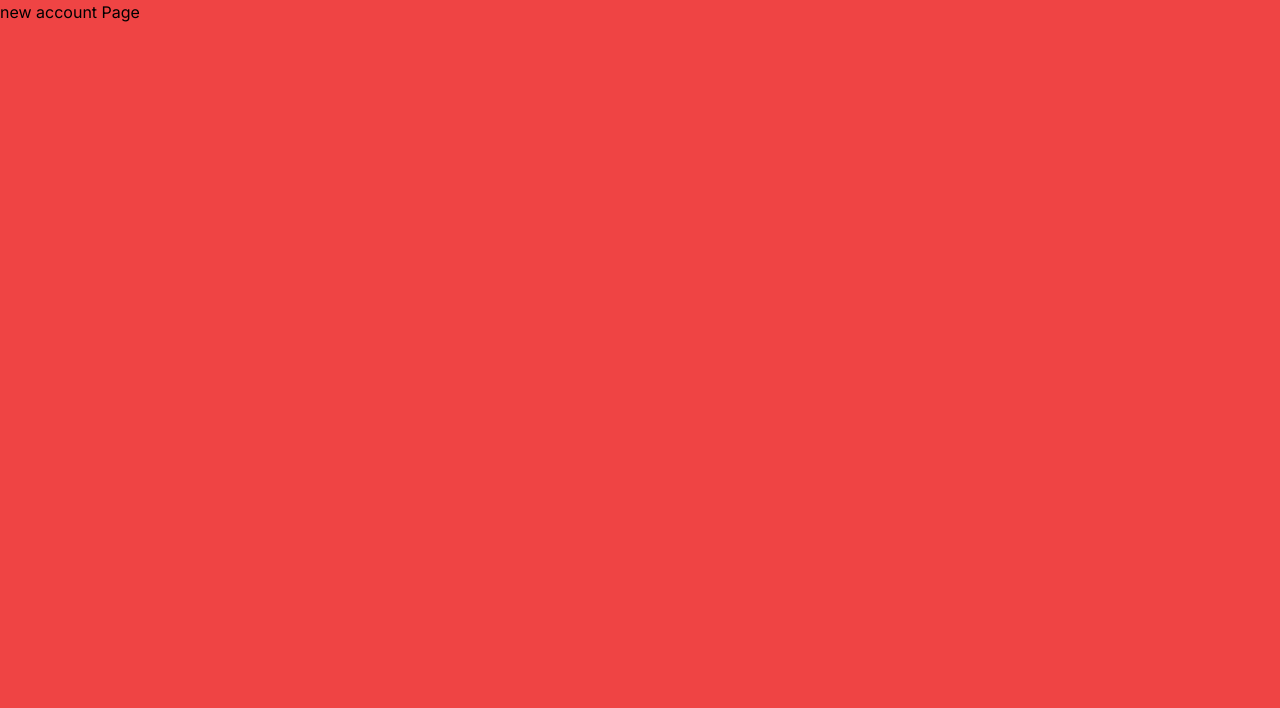
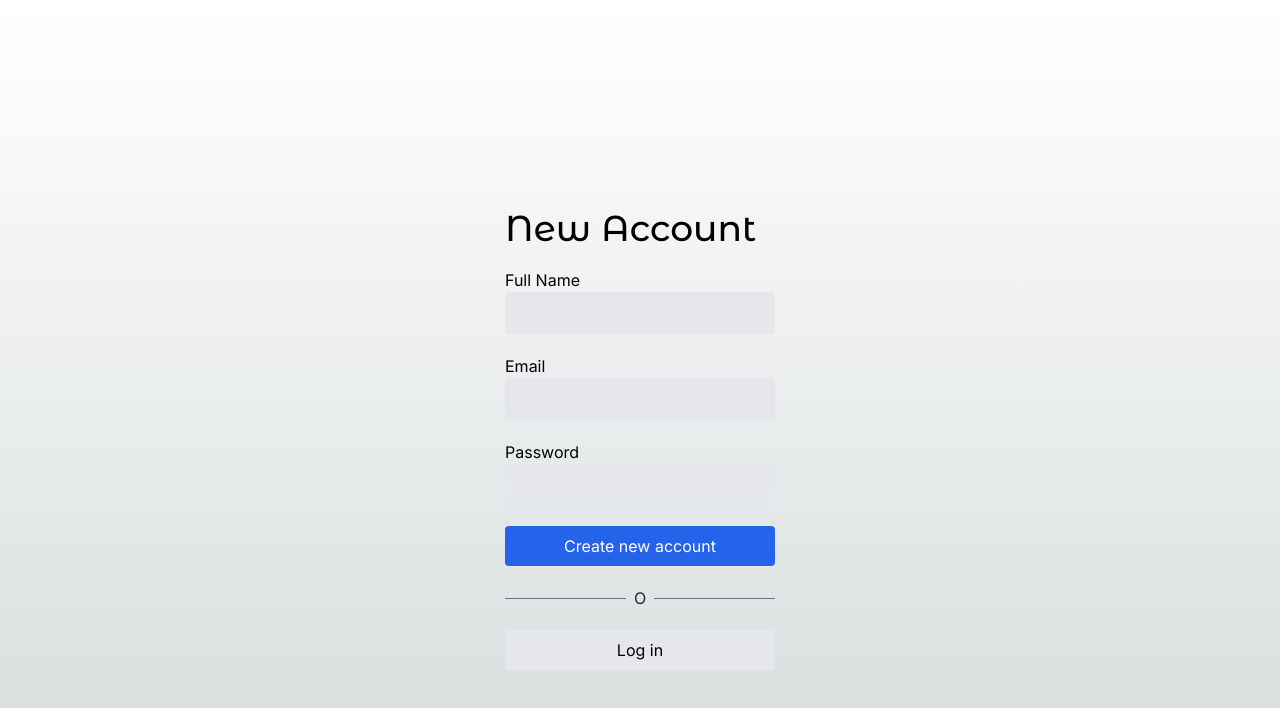
Before and after one commit to GerardoDev25/shop_next-2024-fr, a Next.js app: page /auth/new-account in a window 1280 px wide. Shown: the top 708 px of the page. Built offline with nearby package versions, Linux system fonts and the light colour scheme.

Commit message:
style(ui): login and register pages done

```diff
--- a/src/app/auth/layout.tsx
+++ b/src/app/auth/layout.tsx
@@ -4,8 +4,8 @@
 
 export default function AuthLayout({ children }: Props) {
   return (
-    <main className= "min-h-screen bg-red-500">
-      {children}
+    <main className='flex justify-center'>
+      <div className='w-full sm:w-[350px] px-10'>{children}</div>
     </main>
   );
 }
--- a/src/app/auth/login/page.tsx
+++ b/src/app/auth/login/page.tsx
@@ -1,9 +1,37 @@
-import { titleFont } from '@/config';
+import { titleFont } from '@/config/fonts';
+import Link from 'next/link';
 
-export default function Home() {
+export default function LoginPage() {
   return (
-    <div className=''>
-      <h1>Login Page</h1>
+    <div className='flex flex-col min-h-screen pt-32 sm:pt-52'>
+      <h1 className={`${titleFont.className} text-4xl mb-5`}>Login</h1>
+
+      <div className='flex flex-col'>
+        <label htmlFor='email'>Email</label>
+        <input
+          className='px-5 py-2 border bg-gray-200 rounded mb-5'
+          type='email'
+        />
+
+        <label htmlFor='email'>Password</label>
+        <input
+          className='px-5 py-2 border bg-gray-200 rounded mb-5'
+          type='email'
+        />
+
+        <button className='btn-primary'>Enter</button>
+
+        {/* divisor l ine */}
+        <div className='flex items-center my-5'>
+          <div className='flex-1 border-t border-gray-500'></div>
+          <div className='px-2 text-gray-800'>O</div>
+          <div className='flex-1 border-t border-gray-500'></div>
+        </div>
+
+        <Link href='/auth/new-account' className='btn-secondary text-center'>
+          Create new account
+        </Link>
+      </div>
     </div>
   );
 }
--- a/src/app/auth/new-account/page.tsx
+++ b/src/app/auth/new-account/page.tsx
@@ -1,9 +1,43 @@
-import { titleFont } from '@/config';
+import { titleFont } from '@/config/fonts';
+import Link from 'next/link';
 
-export default function NewAccount() {
+export default function LoginPage() {
   return (
-    <div className=''>
-      <h1>new account Page</h1>
+    <div className='flex flex-col min-h-screen pt-32 sm:pt-52'>
+      <h1 className={`${titleFont.className} text-4xl mb-5`}>New Account</h1>
+
+      <div className='flex flex-col'>
+        <label htmlFor='name'>Full Name</label>
+        <input
+          className='px-5 py-2 border bg-gray-200 rounded mb-5'
+          type='text'
+        />
+
+        <label htmlFor='email'>Email</label>
+        <input
+          className='px-5 py-2 border bg-gray-200 rounded mb-5'
+          type='email'
+        />
+
+        <label htmlFor='name'>Password</label>
+        <input
+          className='px-5 py-2 border bg-gray-200 rounded mb-5'
+          type='email'
+        />
+
+        <button className='btn-primary'>Create new account</button>
+
+        {/* divisor l ine */}
+        <div className='flex items-center my-5'>
+          <div className='flex-1 border-t border-gray-500'></div>
+          <div className='px-2 text-gray-800'>O</div>
+          <div className='flex-1 border-t border-gray-500'></div>
+        </div>
+
+        <Link href='/auth/login' className='btn-secondary text-center'>
+          Log in
+        </Link>
+      </div>
     </div>
   );
 }
```
